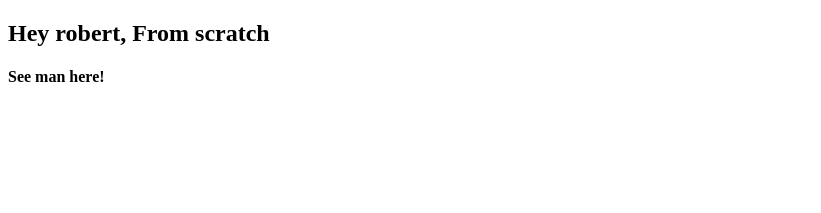
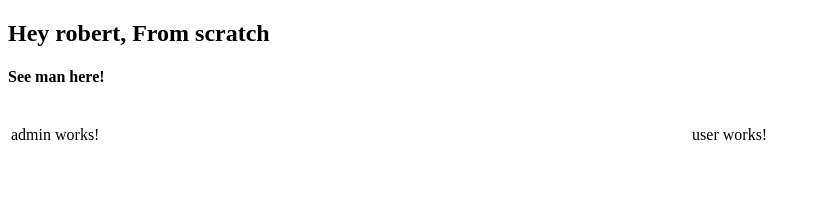
Before and after one commit to meAltf/learn_Angular, an Angular app in the folder Angular/my-first-app/: page / in a window 1280 px wide. Shown: the top 213 px of the page, without its empty margins (0-821 px from the left). Built offline with nearby package versions, Linux system fonts and the light colour scheme.

Commit message:
successfully rendered components

```diff
--- a/Angular/my-first-app/src/app/app.html
+++ b/Angular/my-first-app/src/app/app.html
@@ -1,2 +1,16 @@
 <h2>Hey robert, From scratch</h2>
 <h4>See man here!</h4>
+
+
+<!-- Rendering admin & user components here-->
+
+<table style="width: 100%;">
+    <tr>
+        <td>
+            <app-admin></app-admin>
+        </td>
+        <td>
+            <app-user></app-user>
+        </td>
+    </tr>
+</table>
--- a/Angular/my-first-app/src/app/app.ts
+++ b/Angular/my-first-app/src/app/app.ts
@@ -1,9 +1,11 @@
 import { Component, signal } from '@angular/core';
 import { RouterOutlet } from '@angular/router';
+import { Admin } from './components/admin/admin';
+import { User } from './components/user/user';
 
 @Component({
   selector: 'app-root',
-  imports: [RouterOutlet],
+  imports: [RouterOutlet, Admin, User],
   templateUrl: './app.html',
   styleUrl: './app.css'
 })
```
